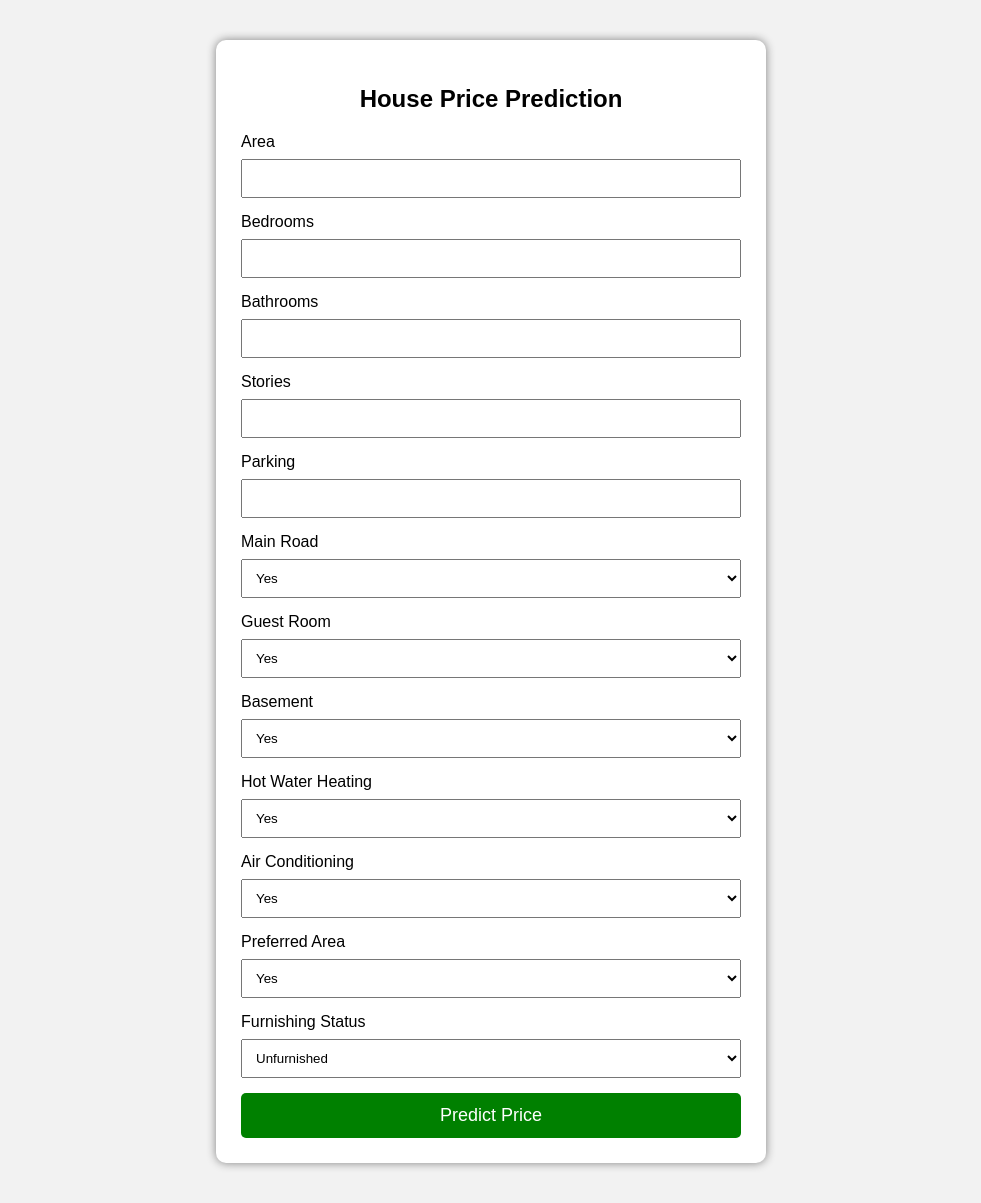
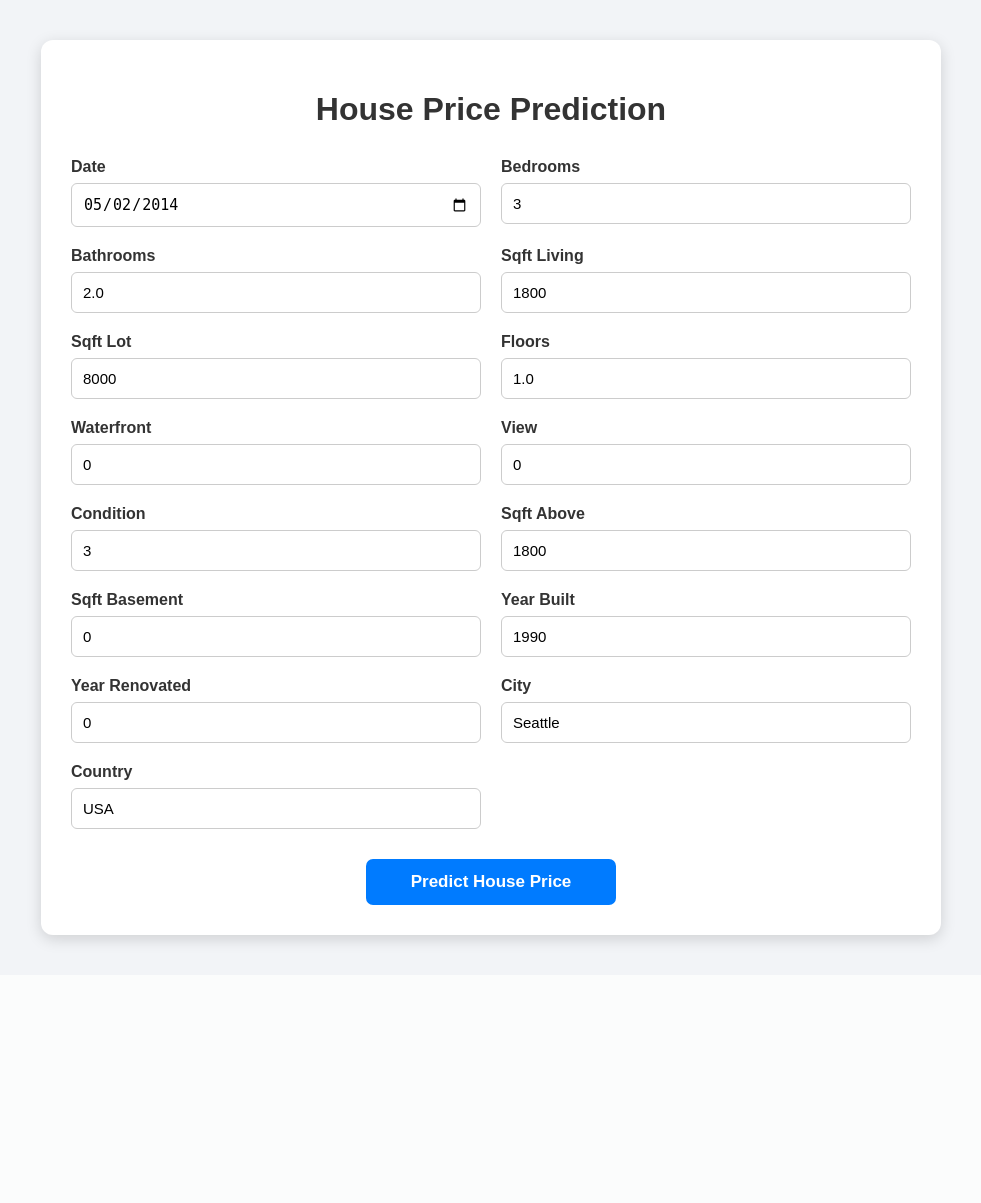
Before and after one commit to Nazma1914/House_price_prediction, a Flask app: page / in a window 1280 px wide. Shown: the whole page, without its empty margins (149-1130 px from the left). After the commit the page ends 948 px from the top, so only its background shows below. Run offline with Flask 3, Linux system fonts and the light colour scheme; parts of the project's set-up code (start-up, migrations or seed data) failed here and were passed over.

Commit message:
Update index.html

```diff
--- a/templates/index.html
+++ b/templates/index.html
@@ -1,53 +1,105 @@
+
 <!DOCTYPE html>
-<html>
+<html lang="en">
 <head>
+    <meta charset="UTF-8">
+    <meta name="viewport" content="width=device-width, initial-scale=1.0">
+
     <title>House Price Prediction</title>
+
     <style>
+        * {
+            box-sizing: border-box;
+        }
+
         body {
+            margin: 0;
             font-family: Arial, sans-serif;
-            background-color: #f2f2f2;
+            background: #f2f4f7;
         }
 
         .container {
-            width: 500px;
+            width: 90%;
+            max-width: 900px;
             margin: 40px auto;
             background: white;
-            padding: 25px;
-            border-radius: 10px;
-            box-shadow: 0 0 10px gray;
+            padding: 30px;
+            border-radius: 12px;
+            box-shadow: 0 4px 15px rgba(0, 0, 0, 0.15);
         }
 
-        h2 {
+        h1 {
             text-align: center;
+            margin-bottom: 30px;
+            color: #333;
         }
 
-        input, select {
-            width: 100%;
-            padding: 10px;
-            margin: 8px 0 15px;
-            box-sizing: border-box;
+        .form-grid {
+            display: grid;
+            grid-template-columns: 1fr 1fr;
+            gap: 20px;
+        }
+
+        .form-group {
+            display: flex;
+            flex-direction: column;
+        }
+
+        label {
+            font-weight: bold;
+            margin-bottom: 7px;
+            color: #333;
+        }
+
+        input {
+            padding: 11px;
+            border: 1px solid #ccc;
+            border-radius: 6px;
+            font-size: 15px;
+        }
+
+        input:focus {
+            outline: none;
+            border-color: #007bff;
+        }
+
+        .button-container {
+            text-align: center;
+            margin-top: 30px;
         }
 
         button {
-            width: 100%;
-            padding: 12px;
-            background-color: green;
+            width: 250px;
+            padding: 13px;
+            border: none;
+            border-radius: 7px;
+            background: #007bff;
             color: white;
-            border: none;
-            font-size: 18px;
+            font-size: 17px;
+            font-weight: bold;
             cursor: pointer;
-            border-radius: 5px;
         }
 
         button:hover {
-            background-color: darkgreen;
+            background: #0056b3;
         }
 
         .result {
+            margin-top: 25px;
             text-align: center;
-            margin-top: 20px;
             font-size: 20px;
+            font-weight: bold;
             color: green;
+        }
+
+        @media (max-width: 650px) {
+            .form-grid {
+                grid-template-columns: 1fr;
+            }
+
+            .container {
+                width: 95%;
+            }
         }
     </style>
 </head>
@@ -56,69 +108,121 @@
 
 <div class="container">
 
-    <h2>House Price Prediction</h2>
+    <h1>House Price Prediction</h1>
 
     <form action="/predict" method="POST">
 
-        <label>Area</label>
-        <input type="number" name="area" required>
+        <div class="form-grid">
 
-        <label>Bedrooms</label>
-        <input type="number" name="bedrooms" required>
+            <!-- Date -->
+            <div class="form-group">
+                <label for="date">Date</label>
+                <input type="date" id="date" name="date" value="2014-05-02" required>
+            </div>
 
-        <label>Bathrooms</label>
-        <input type="number" name="bathrooms" required>
+            <!-- Bedrooms -->
+            <div class="form-group">
+                <label for="bedrooms">Bedrooms</label>
+                <input type="number" id="bedrooms" name="bedrooms"
+                       value="3" step="1" required>
+            </div>
 
-        <label>Stories</label>
-        <input type="number" name="stories" required>
+            <!-- Bathrooms -->
+            <div class="form-group">
+                <label for="bathrooms">Bathrooms</label>
+                <input type="number" id="bathrooms" name="bathrooms"
+                       value="2.0" step="0.5" required>
+            </div>
 
-        <label>Parking</label>
-        <input type="number" name="parking" required>
+            <!-- Sqft Living -->
+            <div class="form-group">
+                <label for="sqft_living">Sqft Living</label>
+                <input type="number" id="sqft_living" name="sqft_living"
+                       value="1800" required>
+            </div>
 
-        <label>Main Road</label>
-        <select name="mainroad" required>
-            <option value="1">Yes</option>
-            <option value="0">No</option>
-        </select>
+            <!-- Sqft Lot -->
+            <div class="form-group">
+                <label for="sqft_lot">Sqft Lot</label>
+                <input type="number" id="sqft_lot" name="sqft_lot"
+                       value="8000" required>
+            </div>
 
-        <label>Guest Room</label>
-        <select name="guestroom" required>
-            <option value="1">Yes</option>
-            <option value="0">No</option>
-        </select>
+            <!-- Floors -->
+            <div class="form-group">
+                <label for="floors">Floors</label>
+                <input type="number" id="floors" name="floors"
+                       value="1.0" step="0.5" required>
+            </div>
 
-        <label>Basement</label>
-        <select name="basement" required>
-            <option value="1">Yes</option>
-            <option value="0">No</option>
-        </select>
+            <!-- Waterfront -->
+            <div class="form-group">
+                <label for="waterfront">Waterfront</label>
+                <input type="number" id="waterfront" name="waterfront"
+                       value="0" min="0" max="1" required>
+            </div>
 
-        <label>Hot Water Heating</label>
-        <select name="hotwaterheating" required>
-            <option value="1">Yes</option>
-            <option value="0">No</option>
-        </select>
+            <!-- View -->
+            <div class="form-group">
+                <label for="view">View</label>
+                <input type="number" id="view" name="view"
+                       value="0" min="0" required>
+            </div>
 
-        <label>Air Conditioning</label>
-        <select name="airconditioning" required>
-            <option value="1">Yes</option>
-            <option value="0">No</option>
-        </select>
+            <!-- Condition -->
+            <div class="form-group">
+                <label for="condition">Condition</label>
+                <input type="number" id="condition" name="condition"
+                       value="3" min="1" max="5" required>
+            </div>
 
-        <label>Preferred Area</label>
-        <select name="prefarea" required>
-            <option value="1">Yes</option>
-            <option value="0">No</option>
-        </select>
+            <!-- Sqft Above -->
+            <div class="form-group">
+                <label for="sqft_above">Sqft Above</label>
+                <input type="number" id="sqft_above" name="sqft_above"
+                       value="1800" required>
+            </div>
 
-        <label>Furnishing Status</label>
-        <select name="furnishingstatus" required>
-            <option value="0">Unfurnished</option>
-            <option value="1">Semi-Furnished</option>
-            <option value="2">Furnished</option>
-        </select>
+            <!-- Sqft Basement -->
+            <div class="form-group">
+                <label for="sqft_basement">Sqft Basement</label>
+                <input type="number" id="sqft_basement" name="sqft_basement"
+                       value="0" required>
+            </div>
 
-        <button type="submit">Predict Price</button>
+            <!-- Year Built -->
+            <div class="form-group">
+                <label for="yr_built">Year Built</label>
+                <input type="number" id="yr_built" name="yr_built"
+                       value="1990" required>
+            </div>
+
+            <!-- Year Renovated -->
+            <div class="form-group">
+                <label for="yr_renovated">Year Renovated</label>
+                <input type="number" id="yr_renovated" name="yr_renovated"
+                       value="0" required>
+            </div>
+
+            <!-- City -->
+            <div class="form-group">
+                <label for="city">City</label>
+                <input type="text" id="city" name="city"
+                       value="Seattle" required>
+            </div>
+
+            <!-- Country -->
+            <div class="form-group">
+                <label for="country">Country</label>
+                <input type="text" id="country" name="country"
+                       value="USA" required>
+            </div>
+
+        </div>
+
+        <div class="button-container">
+            <button type="submit">Predict House Price</button>
+        </div>
 
     </form>
 
```
